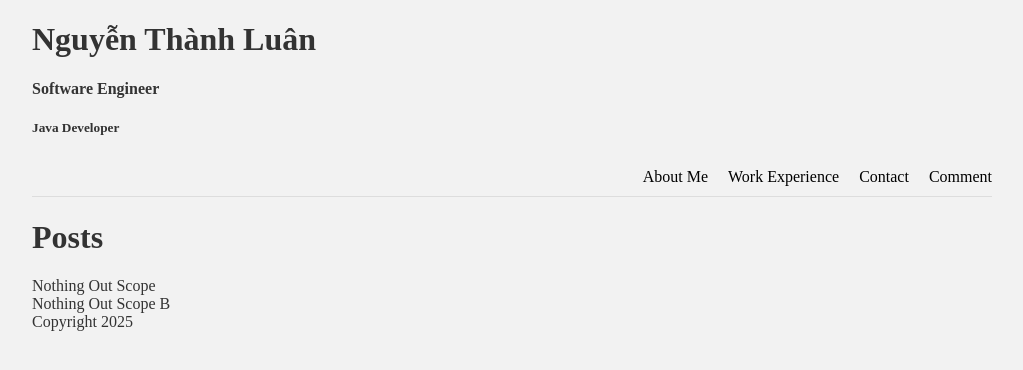
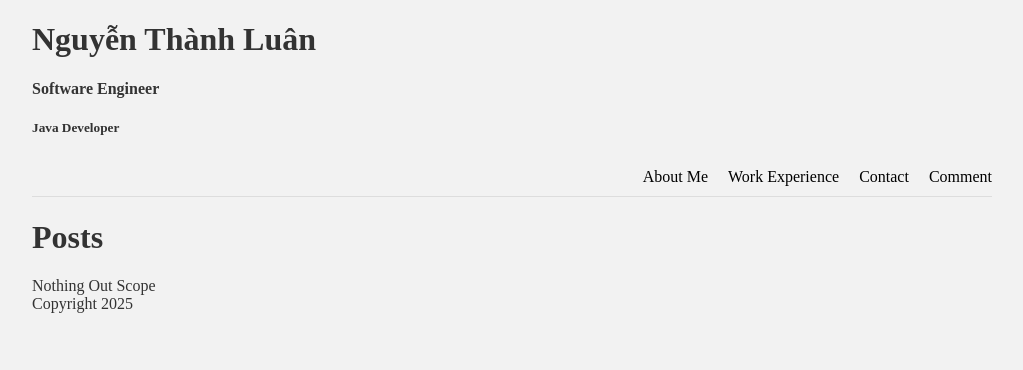
Before and after one commit to LuanNgoNang/learn-nextjs, a Next.js app: page /posts in a window 1280 px wide. Shown: the top 370 px of the page, without its empty margins (128-1151 px from the left). Built offline with nearby package versions, Linux system fonts and the light colour scheme.

Commit message:
delete new text

```diff
--- a/pages/posts.tsx
+++ b/pages/posts.tsx
@@ -6,7 +6,6 @@ export const posts = () => {
         <Link href="/"><h1>Posts</h1></Link>
 
     <div>Nothing Out Scope</div>
-    <div>Nothing Out Scope B</div>
     </div>
   )
 }
```
